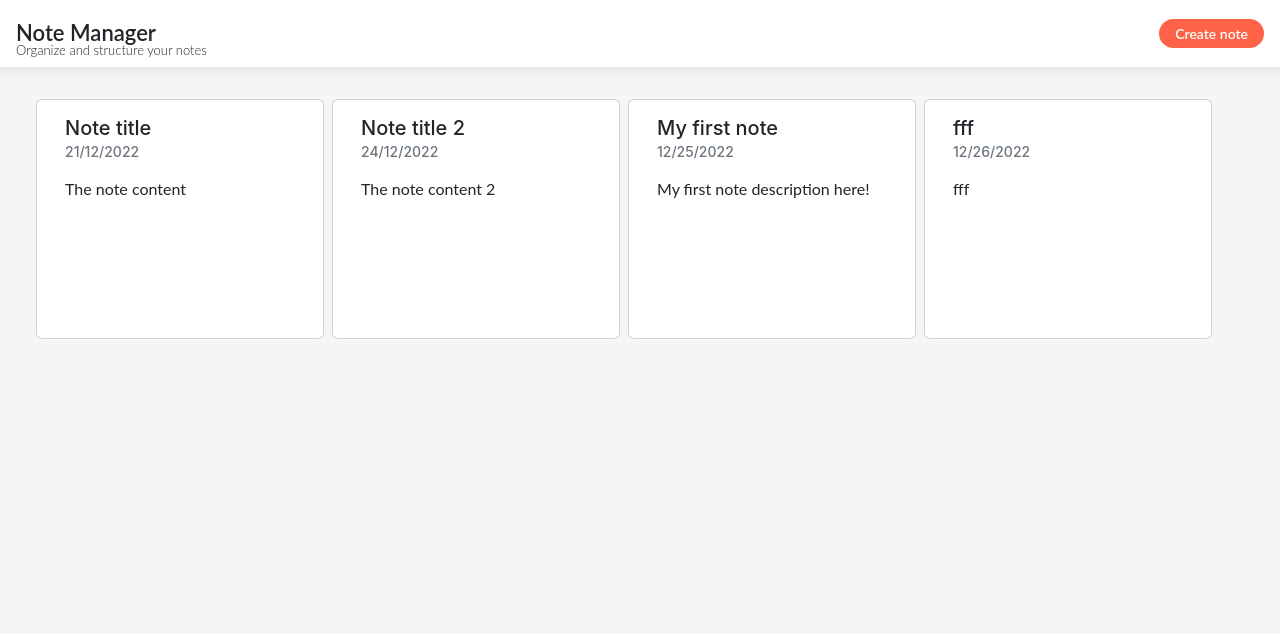
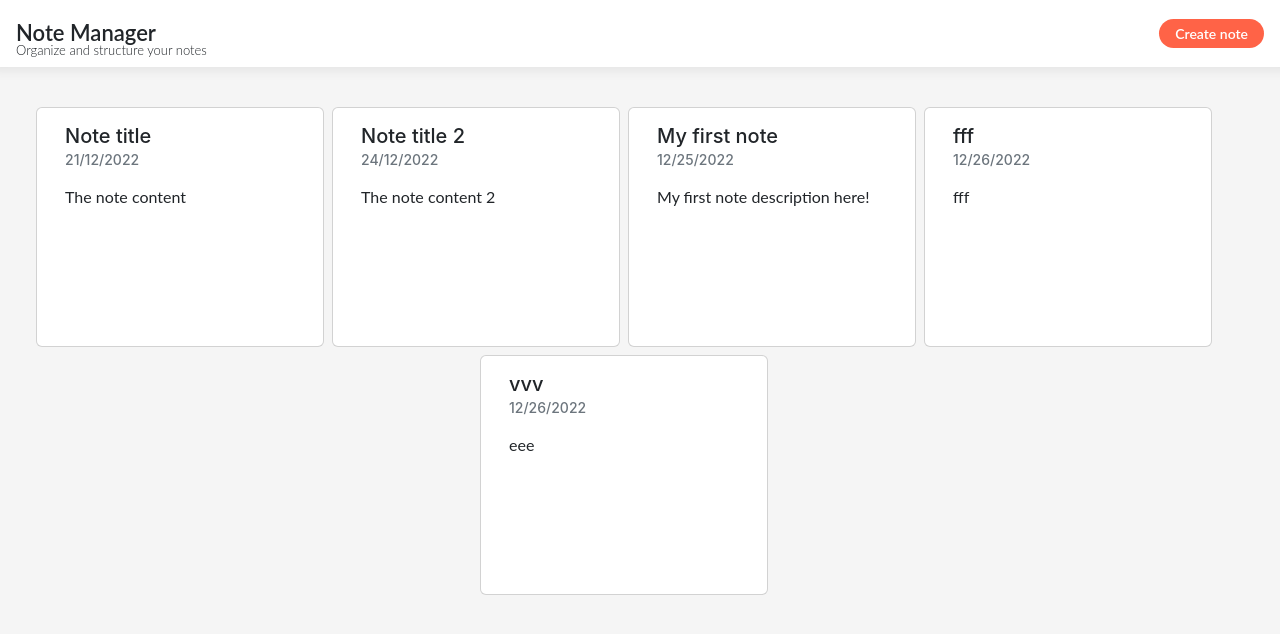
Before and after one commit to 47leonel-wabo/r18-react-redux, a React (Create React App) app: page / in a window 1280 px wide. Shown: the top 634 px of the page. Built offline with nearby package versions, Linux system fonts and the light colour scheme; data requests are answered from the project's data file.

Commit message:
Adding margin top to note card

```diff
--- a/db.json
+++ b/db.json
@@ -23,6 +23,12 @@
       "content": "fff",
       "created_at": "12/26/2022",
       "id": 4
+    },
+    {
+      "title": "vvv",
+      "content": "eee",
+      "created_at": "12/26/2022",
+      "id": 5
     }
   ]
 }
--- a/src/components/card/NoteCard.jsx
+++ b/src/components/card/NoteCard.jsx
@@ -18,7 +18,7 @@ const NoteCard = ({
   }
   return (
     <div
-      className={`card ${style.container}`}
+      className={`card mt-2 ${style.container}`}
       style={{
         width: "18rem",
         height: "15rem",
```
